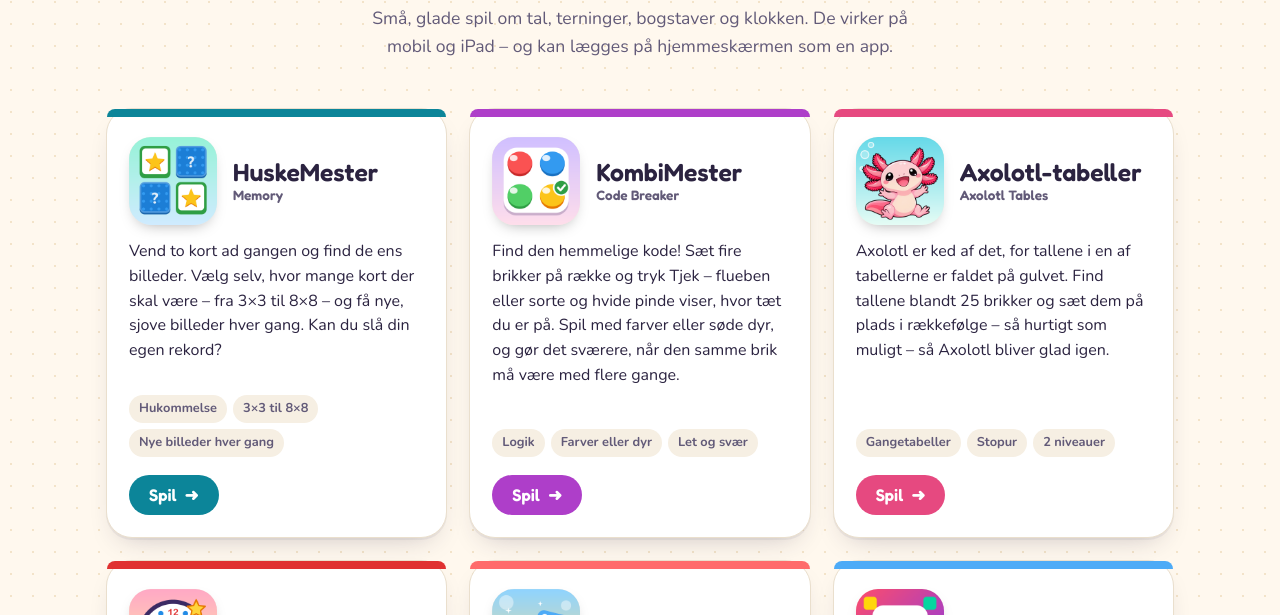
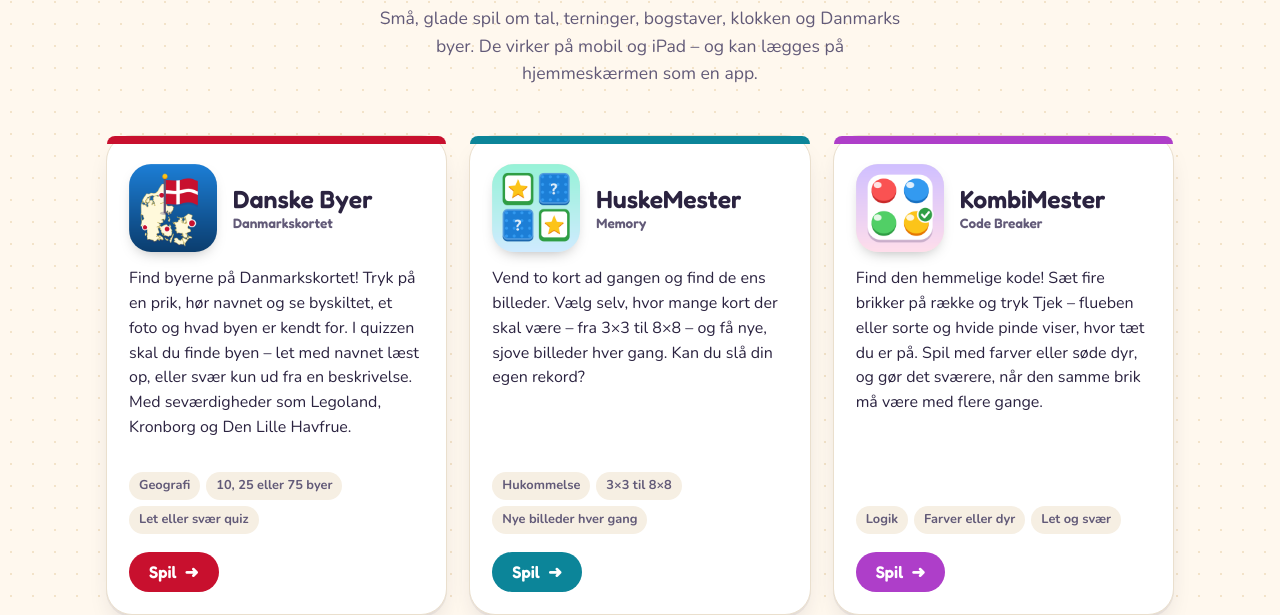
Before and after one commit to kreaton/KidsGames, a plain HTML site: page index.html in a window 1280 px wide. Shown: the part 185-800 px from the top of the page. Drawn offline with nearby package versions, Linux system fonts and the light colour scheme.

Commit message:
Add Danske Byer to the front page
Co-Authored-By: Claude Opus 5.5 <noreply@anthropic.com>

```diff
--- a/index.html
+++ b/index.html
@@ -107,7 +107,7 @@
     .c1 { --accent: var(--c1); } .c2 { --accent: var(--c2); } .c3 { --accent: #2f9e44; }
     .c4 { --accent: #e67700; } .c5 { --accent: #7950f2; } .c6 { --accent: #e8590c; }
     .c7 { --accent: #1c7ed6; } .c8 { --accent: #e64980; } .c9 { --accent: #e03131; }
-    .c10 { --accent: #ae3ec9; } .c11 { --accent: #0c8599; }
+    .c10 { --accent: #ae3ec9; } .c11 { --accent: #0c8599; } .c12 { --accent: #c8102e; }
 
     .hint {
       display: flex; align-items: flex-start; gap: 12px; max-width: 34rem; margin: 22px auto 0;
@@ -136,7 +136,7 @@
     <header>
       <div class="bubbles" aria-hidden="true"><span>1</span><span>2</span><span>3</span><span>A</span></div>
       <h1>Børnenes Spil</h1>
-      <p class="lead">Små, glade spil om tal, terninger, bogstaver og klokken. De virker på mobil og iPad – og kan lægges på hjemmeskærmen som en app.</p>
+      <p class="lead">Små, glade spil om tal, terninger, bogstaver, klokken og Danmarks byer. De virker på mobil og iPad – og kan lægges på hjemmeskærmen som en app.</p>
       <!-- Shown only in Safari on iPhone/iPad: a page opened from a link keeps Safari's bars,
            while a game added to the home screen gets the whole screen. -->
       <div class="hint" id="hint" hidden>
@@ -148,6 +148,16 @@
     </header>
 
     <main class="grid">
+      <a class="card c12" href="danskebyer/">
+        <div class="top">
+          <img class="icon" src="billeder/danskebyer.png" alt="" width="88" height="88" />
+          <h2>Danske Byer<span class="orig">Danmarkskortet</span></h2>
+        </div>
+        <p>Find byerne på Danmarkskortet! Tryk på en prik, hør navnet og se byskiltet, et foto og hvad byen er kendt for. I quizzen skal du finde byen – let med navnet læst op, eller svær kun ud fra en beskrivelse. Med seværdigheder som Legoland, Kronborg og Den Lille Havfrue.</p>
+        <ul class="tags"><li>Geografi</li><li>10, 25 eller 75 byer</li><li>Let eller svær quiz</li></ul>
+        <span class="play">Spil <span>➜</span></span>
+      </a>
+
       <a class="card c11" href="huskemester/">
         <div class="top">
           <img class="icon" src="billeder/huskemester.png" alt="" width="88" height="88" />
```
Also changed, not shown: billeder/danskebyer.png (added), 1 other file.
